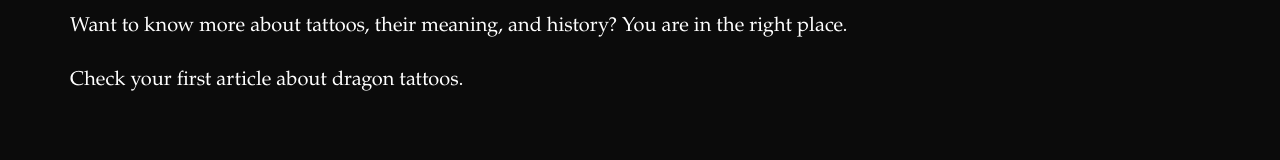
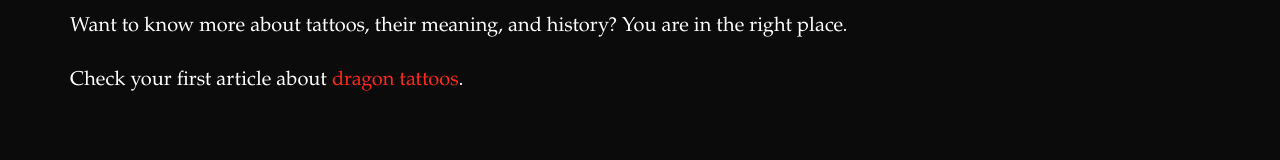
Before and after one commit to yuliia-webdeveloper/raventattoos, a plain HTML site: page about.html in a window 1280 px wide. Shown: the part 467-627 px from the top of the page. Drawn offline with Linux system fonts and the light colour scheme; files whose address does not match are found by name; a web font is replaced by a local one.

Commit message:
Update style.css

```diff
--- a/css/style.css
+++ b/css/style.css
@@ -465,7 +465,7 @@ li.policy-text {
 }
 
 .policy-text a {
-  color: #fff;
+  color: #fd2a1c;
   -webkit-transition: all ease-in-out 0.3s;
   transition: all ease-in-out 0.3s;
 }
```
